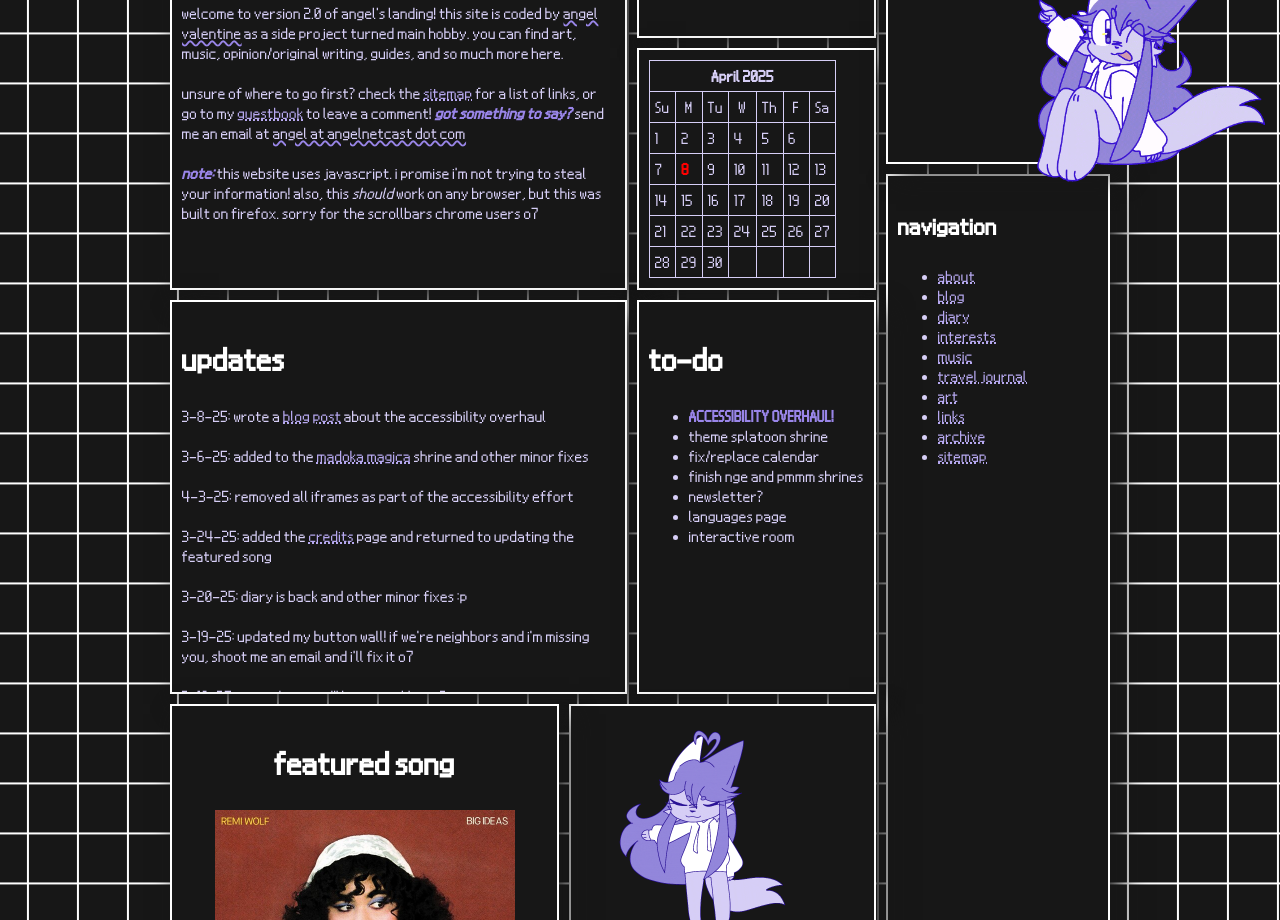
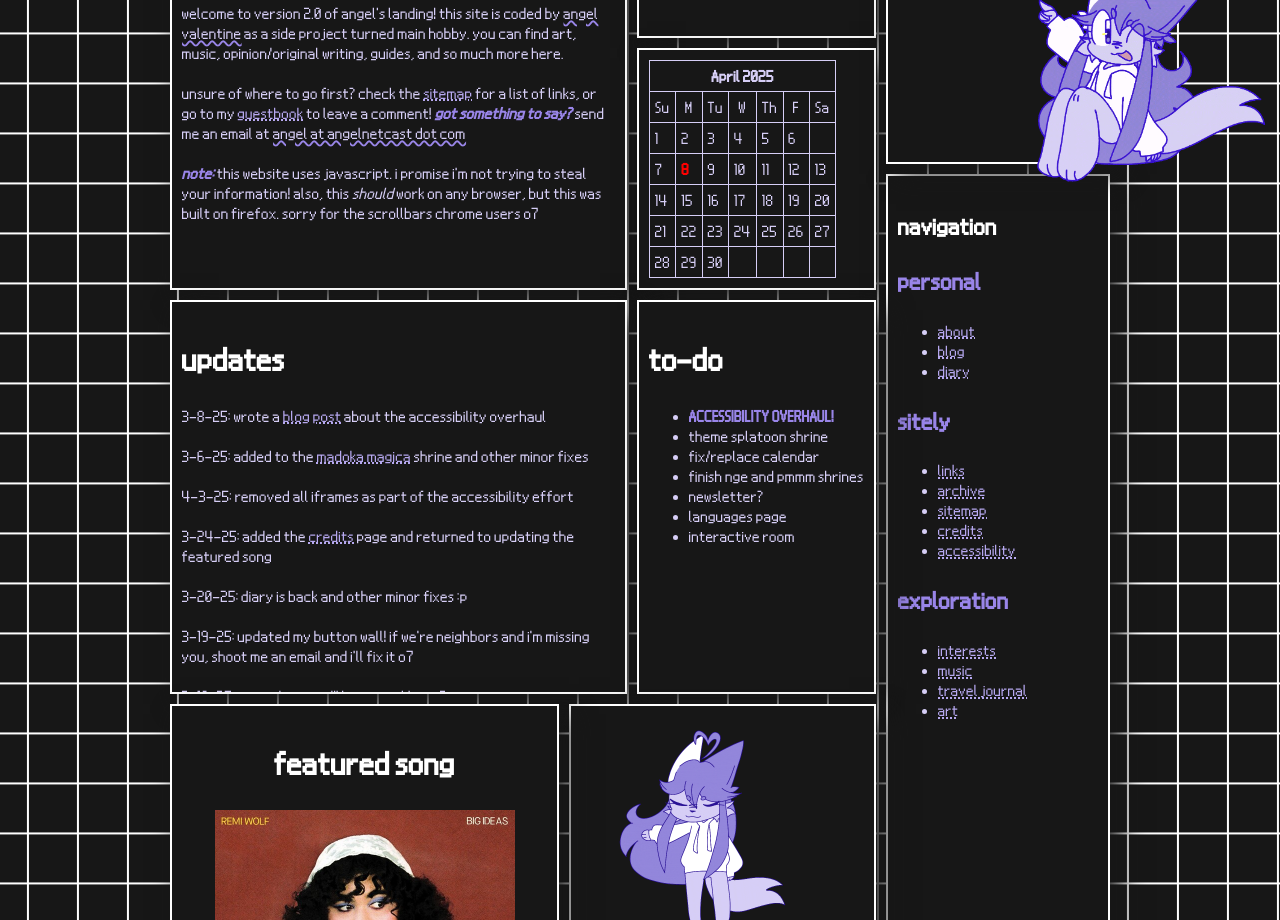
Before and after one commit to angelnetcast/angelslanding-v2, a plain HTML site: page files/pages/home.html in a window 1280 px wide. Shown: the part 422-1342 px from the top of the page. Drawn offline with nearby package versions, Linux system fonts and the light colour scheme.

Commit message:
re-ordered the nav

```diff
--- a/files/pages/home.html
+++ b/files/pages/home.html
@@ -122,17 +122,26 @@
 			<div class="grid-sec" id="g7">
 				<nav>
 					<h1>navigation</h1>
+					<h2>personal</h2>
 					<ul>
 						<li><a href="/pages/about.html">about</a></li>
 						<li><a href="/pages/blog.html">blog</a></li>
 						<li><a href="/pages/diary.html">diary</a></li>
+					</ul>
+					<h2>sitely</h2>
+					<ul>
+						<li><a href="/pages/links.html">links</a></li>
+						<li><a href="https://angelsarchives.neocities.org/">archive</a></li>
+						<li><a href="/pages/sitemap.html">sitemap</a></li>
+						<li><a href="/pages/credits.html">credits</a></li>
+						<li><a href="/pages/accessibility.html">accessibility</a></li>
+					</ul>
+					<h2>exploration</h2>
+					<ul>
 						<li><a href="/pages/interests.html">interests</a></li>
 						<li><a href="/pages/music.html">music</a></li>
 						<li><a href="/pages/travel.html">travel journal</a></li>
 						<li><a href="/pages/art.html">art</a></li>
-						<li><a href="/pages/links.html">links</a></li>
-						<li><a href="https://angelsarchives.neocities.org/">archive</a></li>
-						<li><a href="/pages/sitemap.html">sitemap</a></li>
 					</ul>
 				</nav>
 			</div>
```
